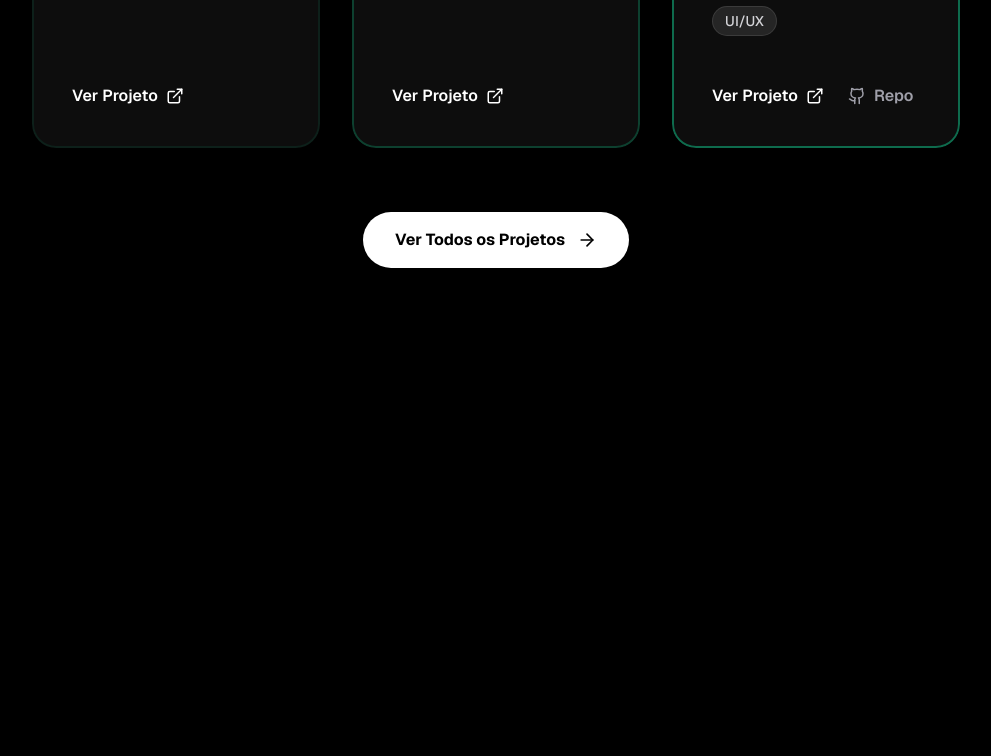
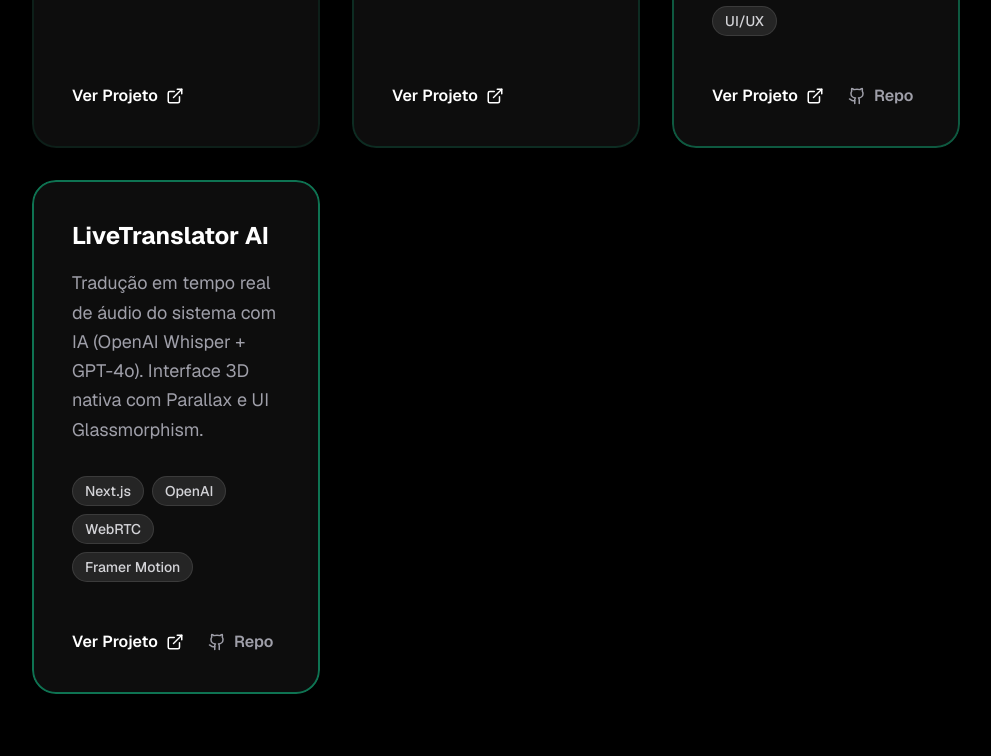
Before and after one commit to Carloslopez11/portfolio-carlos, a Next.js app: page / in a window 1280 px wide. Shown: the part 2009-2765 px from the top of the page, without its empty margins (144-1135 px from the left). Before the commit the page ends 2373 px from the top, so only its background shows below. Built offline with nearby package versions, Linux system fonts and the light colour scheme.

Commit message:
Content: Add LiveTranslator AI to projects

```diff
--- a/src/data/projects.ts
+++ b/src/data/projects.ts
@@ -32,5 +32,13 @@ export const projectsData: Project[] = [
     tags: ["Next.js", "Framer Motion", "UI/UX"],
     link: "https://devclub-landing-six.vercel.app",
     repo: "https://github.com/Carloslopez11/-devclub-landing",
+  },
+  {
+    id: "live-translator",
+    title: "LiveTranslator AI",
+    description: "Tradução em tempo real de áudio do sistema com IA (OpenAI Whisper + GPT-4o). Interface 3D nativa com Parallax e UI Glassmorphism.",
+    tags: ["Next.js", "OpenAI", "WebRTC", "Framer Motion"],
+    link: "https://video-dubber-app.vercel.app",
+    repo: "https://github.com/Carloslopez11/video-dubber-app",
   }
 ];
```
